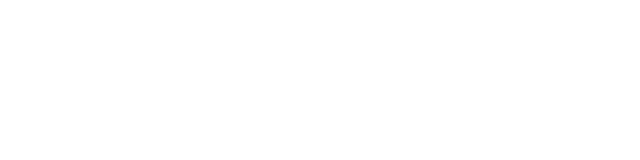
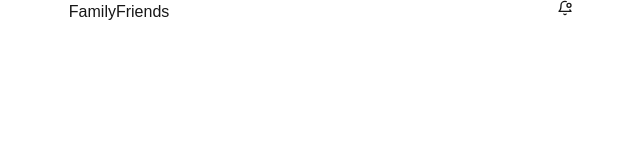
Before and after one commit to Mariawillow/familyfriends, a Next.js app: page / in a window 1280 px wide. Shown: the top 160 px of the page, without its empty margins (319-959 px from the left). Built offline with nearby package versions, Linux system fonts and the light colour scheme.

Commit message:
opbygning

```diff
--- a/package.json
+++ b/package.json
@@ -9,9 +9,10 @@
     "lint": "next lint"
   },
   "dependencies": {
+    "next": "15.2.4",
     "react": "^19.0.0",
     "react-dom": "^19.0.0",
-    "next": "15.2.4"
+    "react-icons": "^5.5.0"
   },
   "devDependencies": {
     "@tailwindcss/postcss": "^4",
--- a/src/app/page.js
+++ b/src/app/page.js
@@ -1,7 +1,9 @@
-import Image from "next/image";
+import Header from"@/components/Header.jsx";
 
 export default function Home() {
   return (
-    <div></div>
+    <div>
+      <Header />
+    </div>
   );
 }
--- a/src/components/Header.jsx
+++ b/src/components/Header.jsx
@@ -0,0 +1,11 @@
+import { LuBellDot } from "react-icons/lu";
+
+const Header = () => {
+    return ( <div className="flex justify-evenly">
+        <p className="">FamilyFriends</p>
+<LuBellDot />
+
+    </div> );
+}
+
+export default Header;
```
Also changed, not shown: 1 other file (tests, documents, lock files or other folders).
